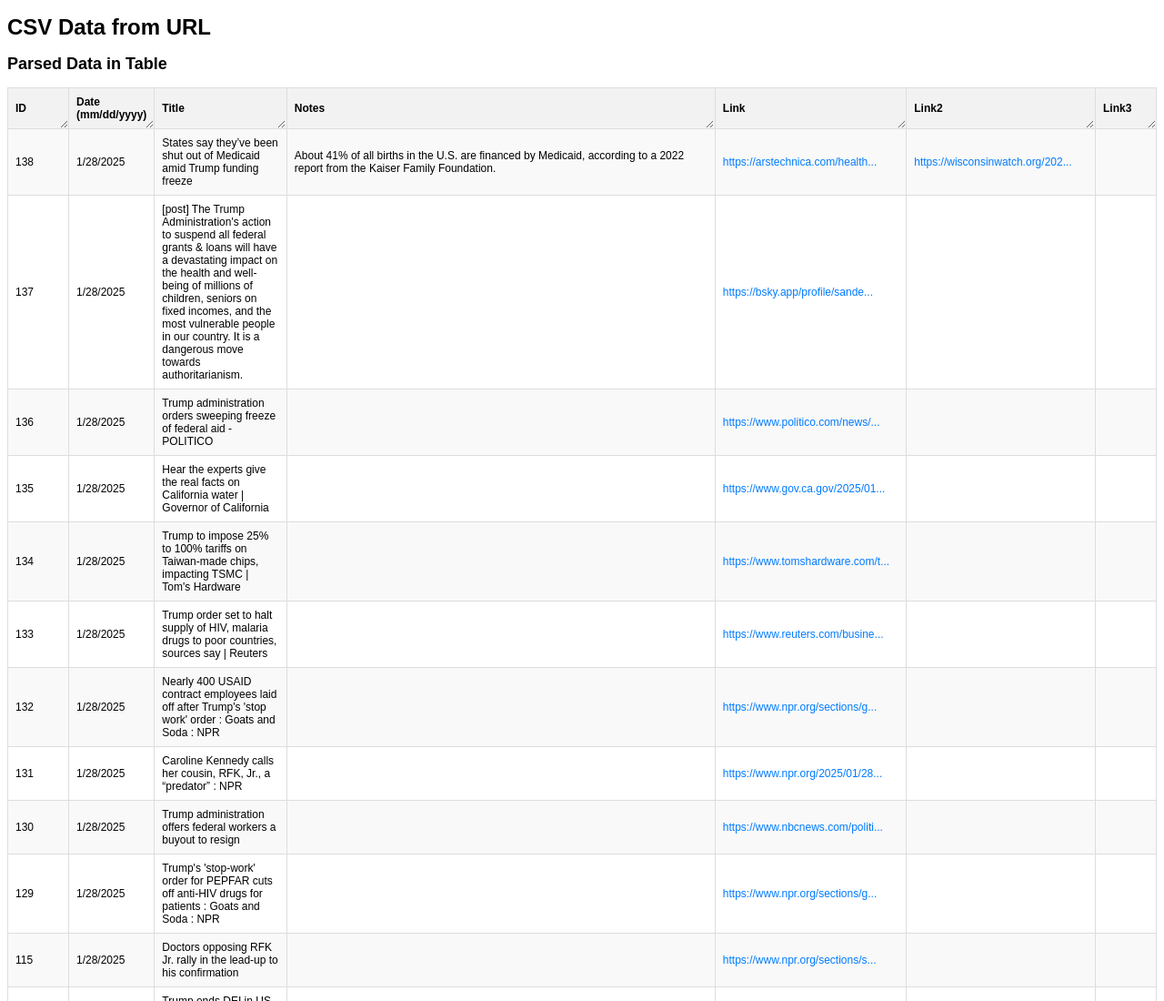
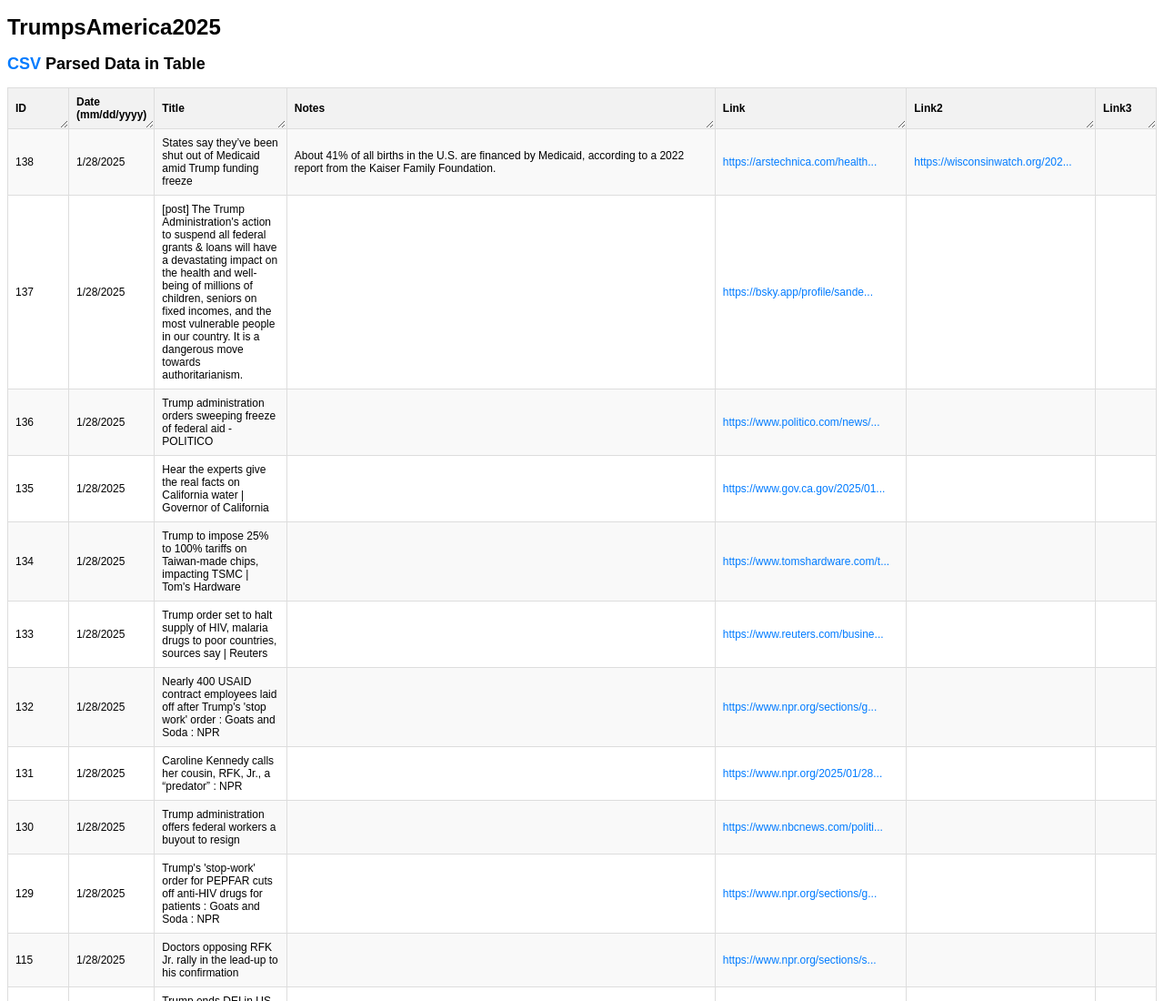
Before and after one commit to jonms83/TrumpsAmerica2025, a plain HTML site: page index.html in a window 1280 px wide. Shown: the top 1100 px of the page at 91% size. Drawn offline with nearby package versions, Linux system fonts and the light colour scheme.

Commit message:
Update index.html

```diff
--- a/index.html
+++ b/index.html
@@ -58,12 +58,11 @@
     </style>
 </head>
 <body>
-    <h1>CSV Data from URL</h1>
-    <h2>Parsed Data in Table</h2>
+    <h1>TrumpsAmerica2025</h1>
+    <h2><a href="https://github.com/jonms83/TrumpsAmerica2025" target="_blank">CSV</a> Parsed Data in Table</h2>
     <div id="output"></div>
 
     <!-- Include PapaParse library -->
     <script src="https://cdnjs.cloudflare.com/ajax/libs/PapaParse/5.3.2/papaparse.min.js"></script>
     <script src="script.js"></script>
 </body>
-</
```
